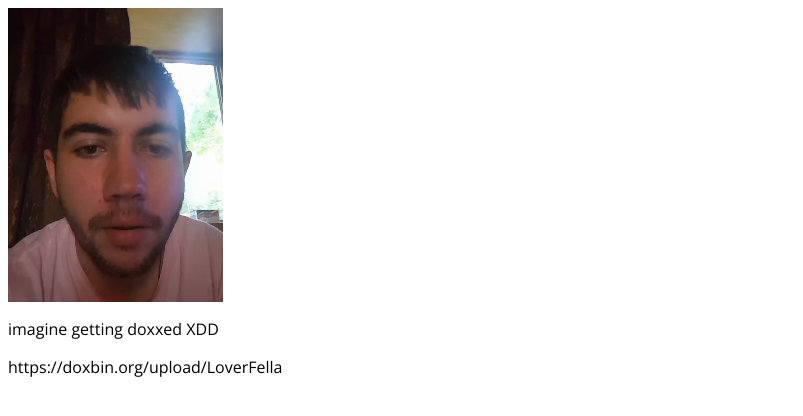
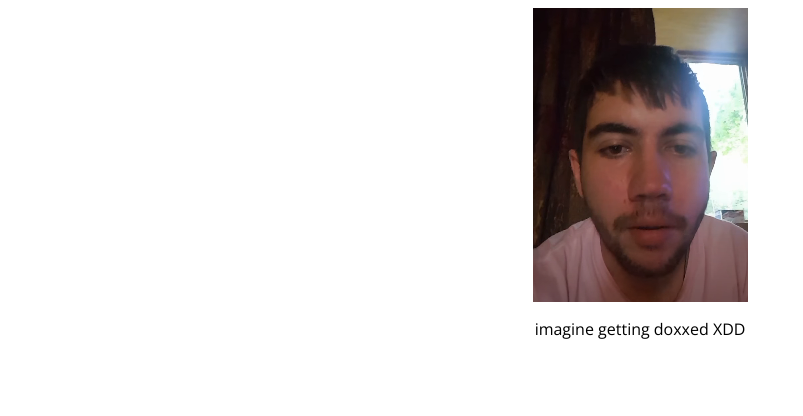
Before and after one commit to Ltoo4/ltoo4.github.io, a plain HTML site: page index.html in a window 1280 px wide. Shown: the whole page, without its empty margins (0-803 px from the left). Drawn offline with nearby package versions, Linux system fonts and the light colour scheme.

Commit message:
Update index.html

```diff
--- a/index.html
+++ b/index.html
@@ -10,9 +10,10 @@
 
             body{
                 font-family: 'Open Sans', sans-serif;
+                text-align: center;
             }
         </style>
         <p>imagine getting doxxed XDD</p>
-        <p>https://doxbin.org/upload/LoverFella</p>
+        <a href="https://doxbin.org/upload/LoverFella"></a>
     </body>
 </html>
```
